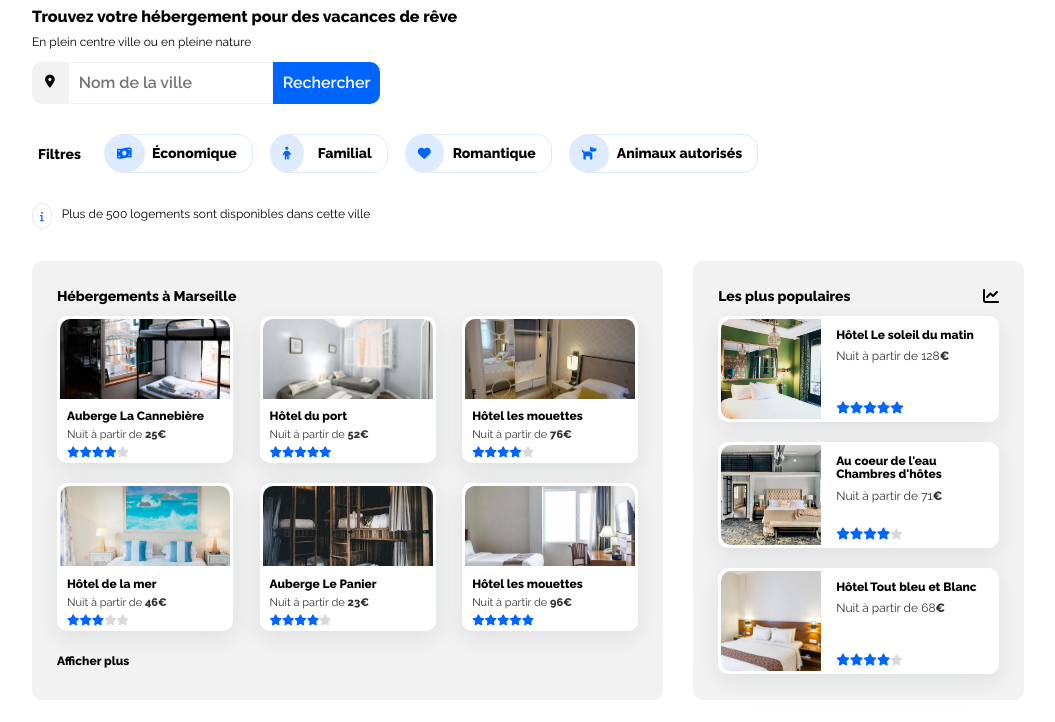
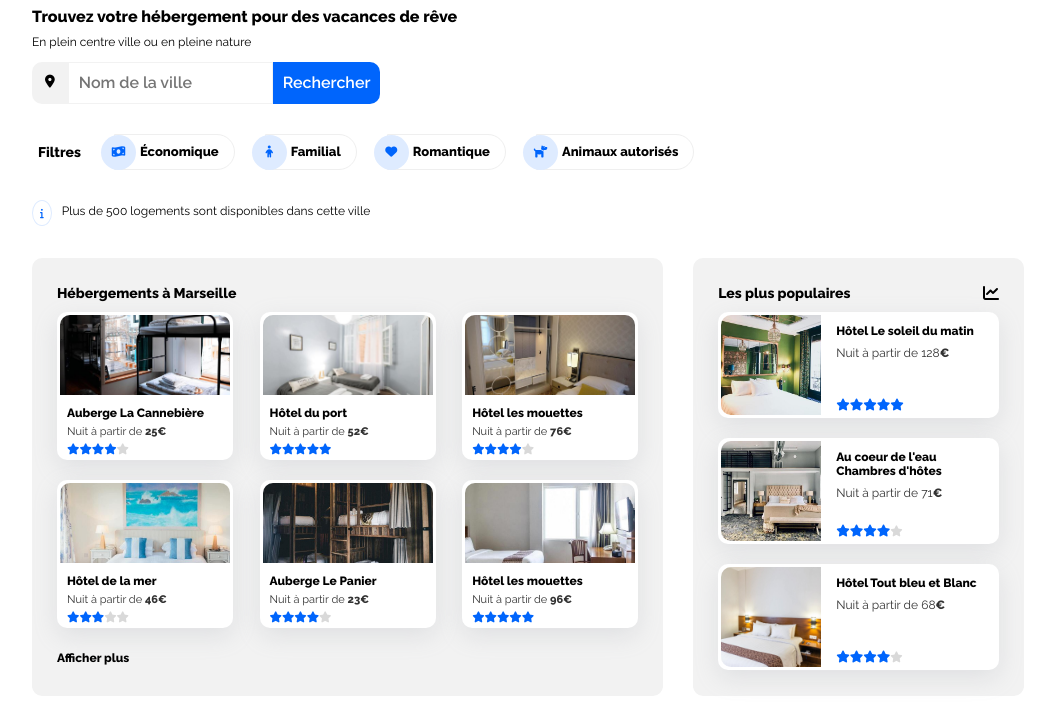
Before and after one commit to benysserp/OC-P2, a plain HTML site: page index.html in a window 1280 px wide. Shown: the part 75-797 px from the top of the page, without its empty margins (112-1167 px from the left). Drawn offline with Linux system fonts and the light colour scheme.

Commit message:
Ajout nouveaux bouttons filtres

```diff
--- a/css/style.css
+++ b/css/style.css
@@ -112,56 +112,46 @@ main {
 .filtres-group span {
     font-size:14px;
     font-weight: 800;
-    margin-right:23px;
 }
 
 .recherche-filtre {
     display: flex;
     align-items: center;
+    margin:0px;
+    padding:0px;
 }
 
 .filtre-boutton {
     display: flex;
     align-items: center;
+    margin-left:20px;
 }
 
-.filtre-boutton i {
+.filtre-i {
     position:absolute;
-    padding: 13px;
+    display: flex;
+    justify-content: center;
+    align-items: center;
+    height: 35px;
+    width: 35px;
+    color: #0065fc;
     background-color: #deebff;
-    color: #0065fc;
-    font-size:13px;
-    border-radius: 50%;
+    border-radius:50%;
+    font-size:12px;
 }
 
 .filtre-boutton a {
     position:relative;
-    margin-left: 17px;
-    padding: 10px 15px 11px 30px;
-    background-color: #FFF;
-    border: 1px #DEEBFF solid;
-    border-top-right-radius: 15px;
-    border-bottom-right-radius: 15px;
+    left:1em;
+    border:1px #efefef solid;
+    padding: 10px 15px 9px 25px;
+    font-size:13px;
+    font-weight: 800;
+    color:#000;
     text-decoration: none;
-    color:#000;
-    font-size:14px;
-    font-weight: 800;
-    margin-right:17px;
-}
-
-.filtre-boutton a:hover {
-    position:relative;
-    margin-left: 17px;
-    padding: 10px 15px 11px 30px;
-    background-color: #0065fc;
-    border: 1px #DEEBFF solid;
-    border-top-right-radius: 15px;
-    border-bottom-right-radius: 15px;
-    text-decoration: none;
-    color:#FFF;
-    font-size:14px;
-    font-weight: 800;
-    margin-right:17px;
+    border-top-right-radius: 20px;
+    border-bottom-right-radius: 20px;
+    margin-right:10px;
 }
 
 .info-result {
--- a/index.html
+++ b/index.html
@@ -38,19 +38,19 @@
                     <span class="recherche-filtre">Filtres</span>
                     <div class="filtre-boutton">
                         <a href="#" class="filtre-titre">Économique</a>
-                        <i class="fas fa-money-bill-wave"></i>
+                        <div class="filtre-i"><i class="fas fa-money-bill-wave"></i></div>
                     </div>
                     <div class="filtre-boutton">
                         <a href="#" class="filtre-titre">Familial</a>
-                        <i class="fas fa-child"></i>
+                        <div class="filtre-i"><i class="fas fa-child"></i></div>
                     </div>
                     <div class="filtre-boutton">
                         <a href="#" class="filtre-titre">Romantique</a>
-                        <i class="fas fa-heart"></i>
+                        <div class="filtre-i"><i class="fas fa-heart"></i></div>
                     </div>
                     <div class="filtre-boutton">
                         <a href="#" class="filtre-titre">Animaux autorisés</a>
-                        <i class="fas fa-dog"></i>
+                        <div class="filtre-i"><i class="fas fa-dog"></i></div>
                     </div>
                 </div>
                 <div class="info-result">
```
